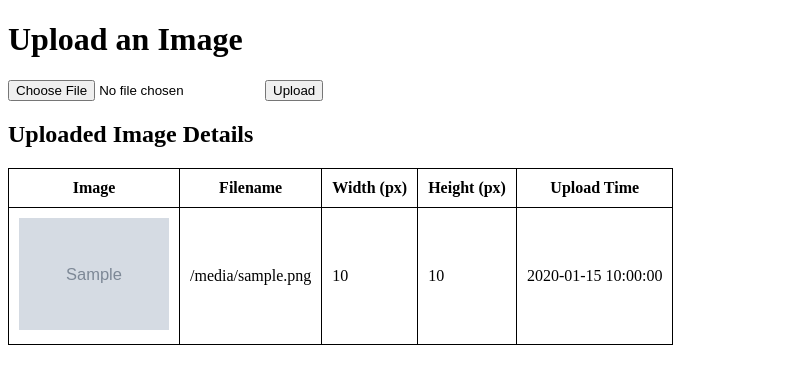
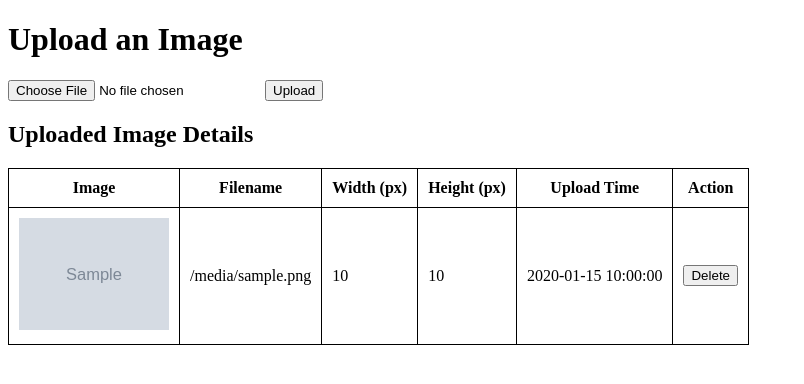
Before and after one commit to maulikmadhavi/image_render_upload_flask, a Flask app: template templates/upload_and_display.html in a window 1280 px wide. Shown: the top 384 px of the page, without its empty margins (0-804 px from the left). Run offline with Flask 3, Linux system fonts and the light colour scheme; the template is opened without the code that fills it: most values are stand-ins (such as "Sample title", 1, 10 or a date in 2020); grey boxes marked "Sample" are stand-in pictures.

Commit message:
add delete function

```diff
--- a/app.py
+++ b/app.py
@@ -48,6 +48,26 @@ def load_existing_data():
 @app.route('/', methods=['GET', 'POST'])
 def upload_and_display():
     if request.method == 'POST':
+        if 'delete' in request.form:
+            filename = request.form.get('filename')
+            csv_file = os.path.join(app.config['UPLOAD_FOLDER'], '../image_data.csv')
+
+            if os.path.exists(csv_file):
+                df = pd.read_csv(csv_file)
+                df = df[df['filename'] != filename]
+                df.to_csv(csv_file, index=False)
+
+                # Also delete the image file from the uploads folder
+                file_path = os.path.join(app.config['UPLOAD_FOLDER'], filename)
+                if os.path.exists(file_path):
+                    os.remove(file_path)
+
+                flash(f'Image {filename} deleted successfully.')
+            else:
+                flash('No data file found.')
+
+            return redirect(url_for('upload_and_display'))
+
         if 'image' not in request.files:
             flash('No file part')
             return redirect(request.url)
@@ -71,6 +91,10 @@ def upload_and_display():
             file_path = os.path.join(app.config['UPLOAD_FOLDER'], new_filename)
             file.save(file_path)
 
+            # # Save the uploaded file with the new filename in static/uploads/
+            # file_path = os.path.join(RENAME_FOLDER, new_filename)
+            # file.save(file_path)
+
             # Open the image to extract width and height
             image = Image.open(file_path)
             width, height = image.size
--- a/templates/upload_and_display.html
+++ b/templates/upload_and_display.html
@@ -28,6 +28,7 @@
             <th>Width (px)</th>
             <th>Height (px)</th>
             <th>Upload Time</th>
+            <th>Action</th>
         </tr>
         {% for row in table %}
         <tr>
@@ -36,6 +37,13 @@
             <td>{{ row['width'] }}</td>
             <td>{{ row['height'] }}</td>
             <td>{{ row['upload_time'] }}</td>
+            <td>
+                <form method="POST" action="{{ url_for('upload_and_display') }}">
+                    <input type="hidden" name="filename" value="{{ row['filename'] }}">
+                    <input type="hidden" name="delete" value="true">
+                    <input type="submit" value="Delete">
+                </form>
+            </td>
         </tr>
         {% endfor %}
     </table>
```
Also changed, not shown: 1 other file.
